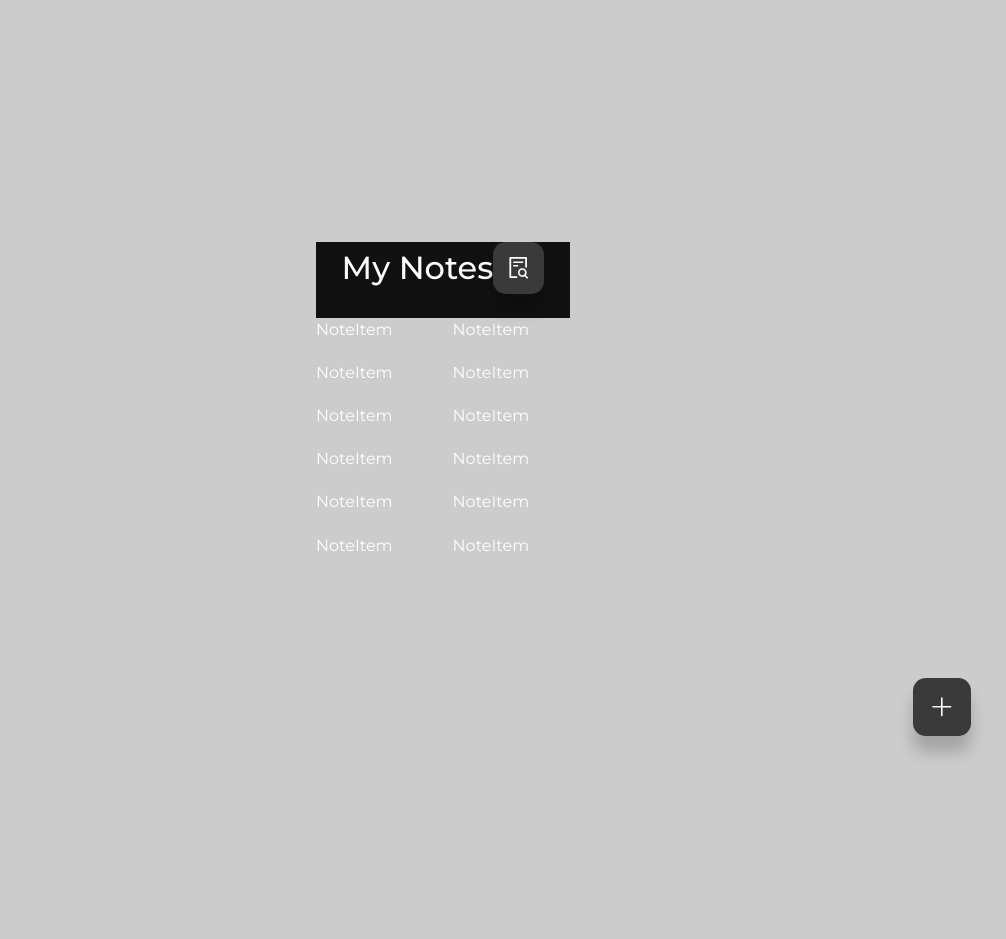
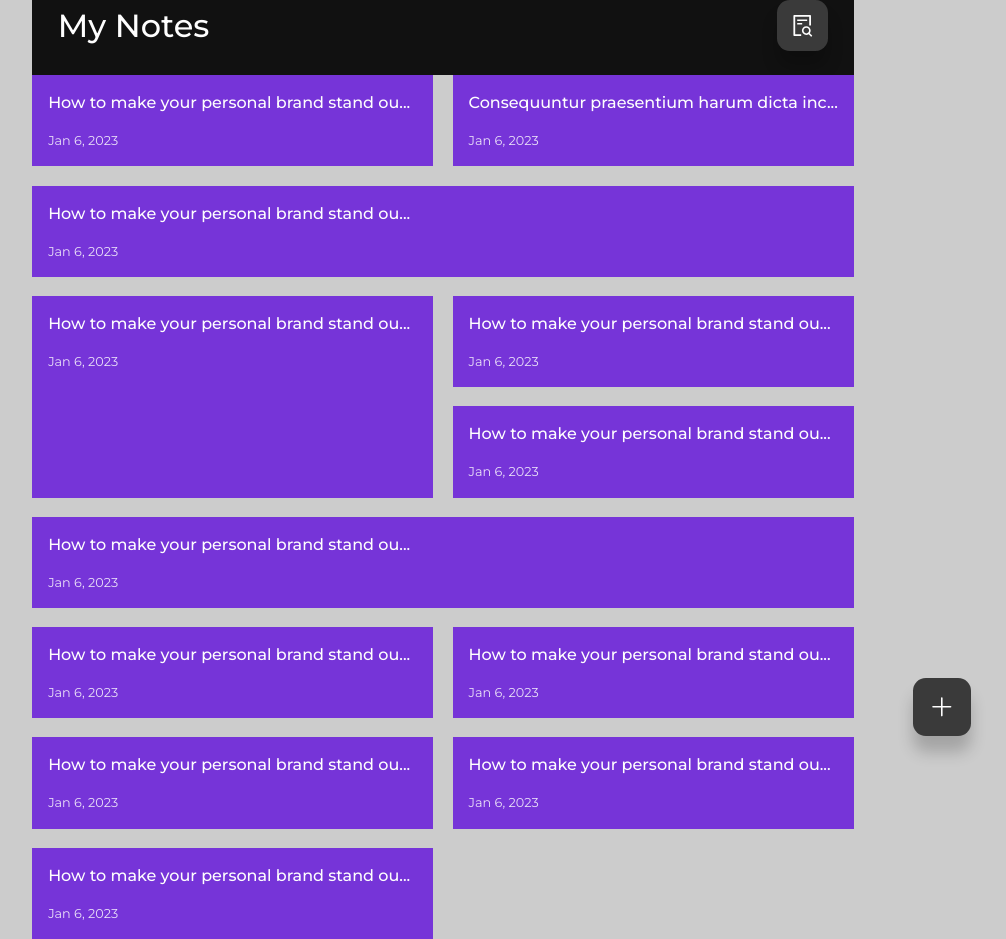
Before and after one commit to allenlopes/Notzy_Notes_App, a React (Create React App) app: page / in a window 1280 px wide. Shown: the whole page, without its empty margins (197-1203 px from the left). Before the commit the page ends 800 px from the top, so only its background shows below. Built offline with nearby package versions, Linux system fonts and the light colour scheme.

Commit message:
In src/components/NoteItem.jsx file modified

```diff
--- a/src/components/NoteItem.jsx
+++ b/src/components/NoteItem.jsx
@@ -1,8 +1,12 @@
 import React from 'react'
+import { Link } from 'react-router-dom'
 
-const NoteItem = () => {
+const NoteItem = ({note}) => {
   return (
-    <div>NoteItem</div>
+    <Link to={'/edit-note/${note.id}'} className="note">
+        <h4>{note.title.length > 40 ? (note.title.substr(0, 40)) + '...' : note.title}</h4>
+        <p>{note.date}</p>
+    </Link>
   )
 }
 
```
